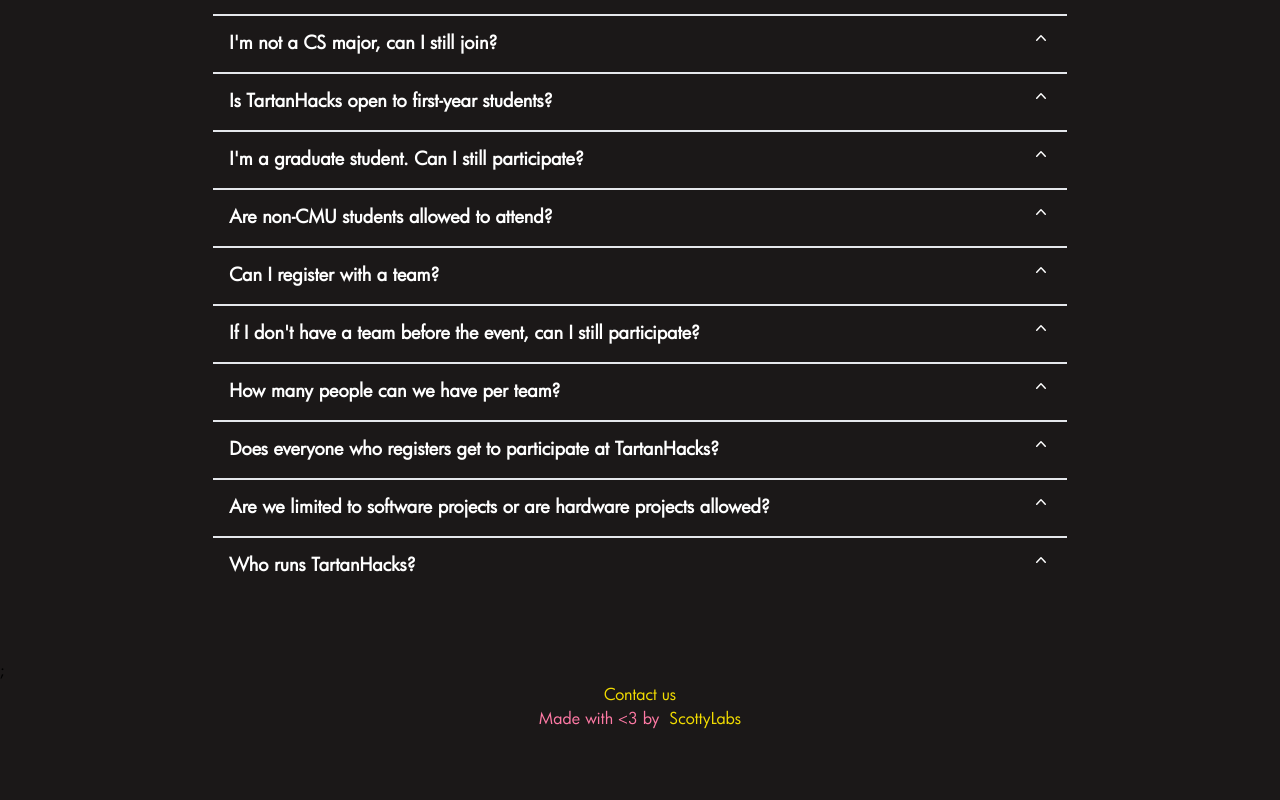
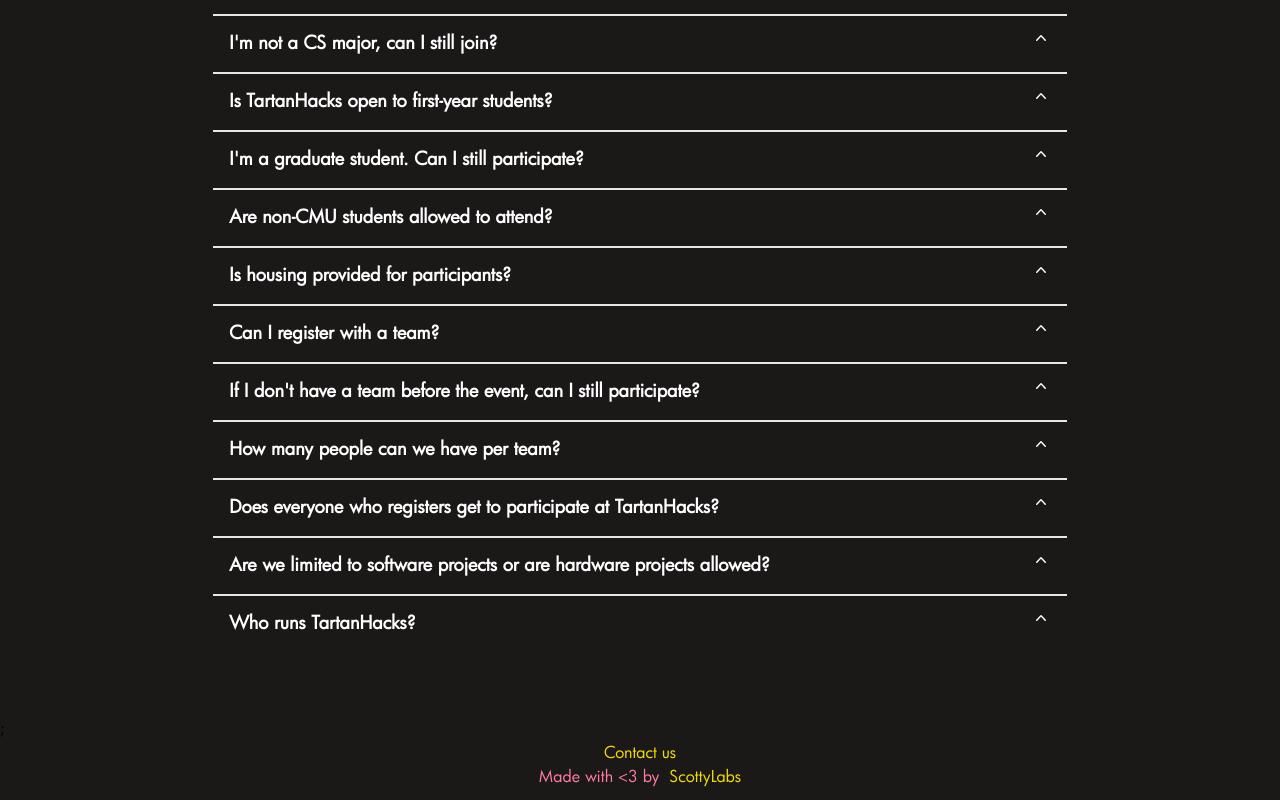
Before and after one commit to ScottyLabs/tartanhacks, a Next.js app: page / in a window 1280 px wide. Shown: the part 9467-10267 px from the top of the page. Before the commit the page ends 10209 px from the top, so only its background shows below. Built offline with nearby package versions, Linux system fonts and the light colour scheme; a web font is replaced by a local one.

Commit message:
added housing info to faqs

```diff
--- a/src/components/FAQ.tsx
+++ b/src/components/FAQ.tsx
@@ -86,6 +86,10 @@ function FAQList() {
       a: 'Absolutely! Just sign up :)',
     },
     {
+      q: 'Is housing provided for participants?',
+      a: 'Unfortunately, we are unable to provide housing for participants. If you are a non-CMU student, you should arrange your own housing.'
+    },
+    {
       q: 'Can I register with a team?',
       a: `You have to sign up as an individual for the event, and we'll have you specify your team later on. Don't worry, if you already have a team chosen you'll still be able to work with them during event.`,
     },
```
